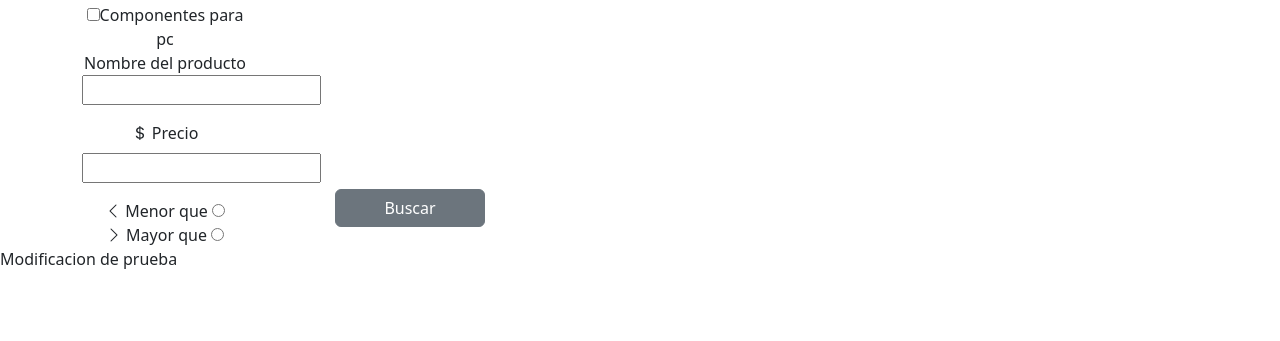
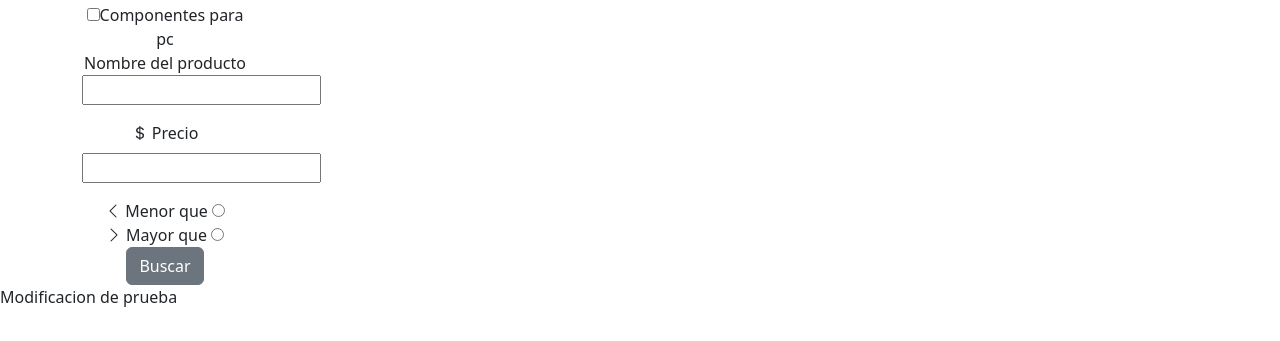
Before and after one commit to Gabriel8321/tercera-prueba, a plain HTML site: page Frontend/index.html in a window 1280 px wide. Shown: the part 211-552 px from the top of the page. Drawn offline with nearby package versions, Linux system fonts and the light colour scheme.

Commit message:
cambio menor

```diff
--- a/Frontend/Assets/CSS/style.css
+++ b/Frontend/Assets/CSS/style.css
@@ -1,10 +1,3 @@
 body{
     margin-top: 110px;
 }
-
-button {
-    position: absolute;
-    left: 335px;
-    top: 400px;
-    width: 150px;
-}
--- a/Frontend/Assets/JS/script.js
+++ b/Frontend/Assets/JS/script.js
@@ -136,5 +136,6 @@ function filters(){
     }
     // Esto es para evitar el caso en el que el usuario coloca como precio 0 o un numero negativo, y al mismo tiempo un inferior que, llevando a un caso en el que no mostrara ningun producto debido a que ningun producto tendra un precio inferior a 0 o negativo
     // Logica del filtro de precio: "Si el valor del producto es superior/inferior al valor indicado en el filtro, mostrar el producto"
-        renderDataWithFilters(filtros)
+    console.log(filtros)
+    renderDataWithFilters(filtros)
 }
--- a/Frontend/index.html
+++ b/Frontend/index.html
@@ -94,7 +94,7 @@
                             <label for="inferior"><i class="bi bi-chevron-right"></i> Mayor que</label>
                             <input type="radio" name="prueba" value="mayor" id="inferior">
                         </form>
-                        <button type="button" class="btn btn-secondary" onclick="filters()">Buscar</button>
+                        <button type="button" class="btn btn-secondary" onclick="renderData()">Buscar</button>
                         <!-- ???? No estoy seguro de si esta correcta la formula en el script junto a la informacion que se otorga en el index, puede que se deba revisar -->
                         <!-- Formulario que permite indicar si el precio debe superar al indicado o ser menor -->
 
```
